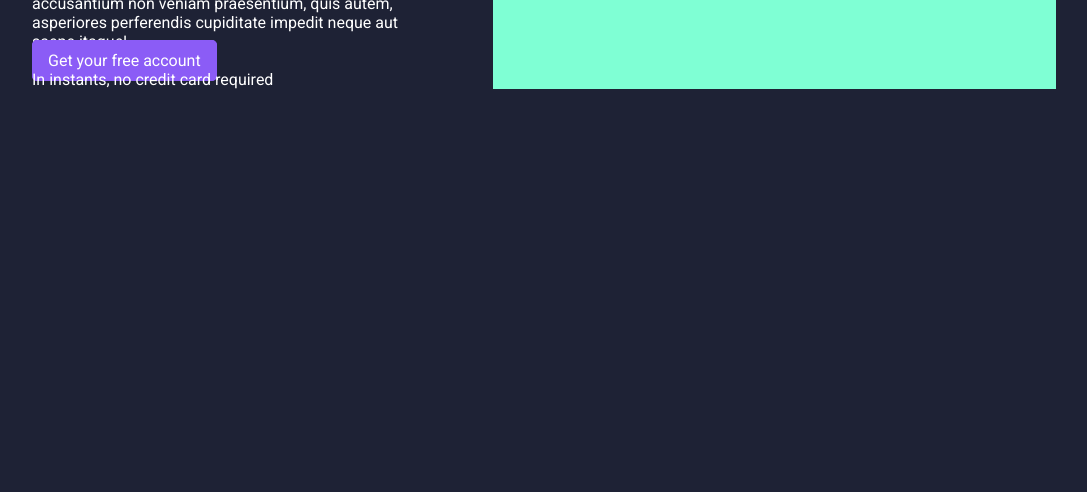
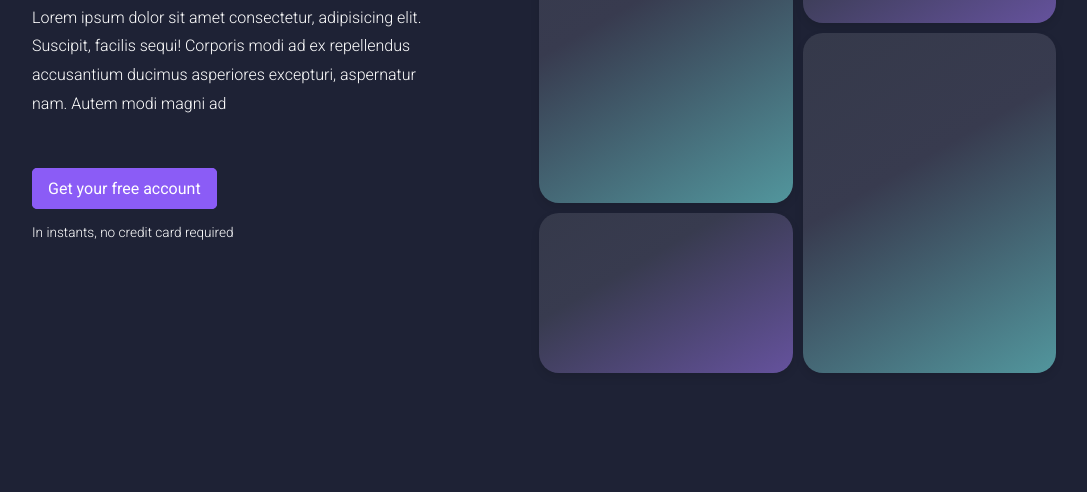
Before and after one commit to sannunez/FRONT-END-DESIGN, a plain HTML site: page Aula 17-04 & 24-04/index.html in a window 1280 px wide. Shown: the part 308-800 px from the top of the page, without its empty margins (96-1183 px from the left). Drawn offline with Linux system fonts and the light colour scheme.

Commit message:
Aula 24-04

```diff
--- a/Aula 17-04/CSS/style.css
+++ b/Aula 17-04 & 24-04/CSS/style.css
@@ -30,7 +30,7 @@ nav ul {
     list-style: none;
     align-items: center;
     gap: 10px;
-    flex-wrap: wrap;
+    /* flex-wrap: wrap; */
 }
 
 nav ul li a {
@@ -66,6 +66,7 @@ nav img {
     display: flex;
     justify-content: space-between;
     padding-top: 5rem;
+    flex-wrap: wrap;
 }
 
 .esquerda {
@@ -76,7 +77,6 @@ nav img {
 .direita {
     width: 55%;
     min-width: 380px;
-    background-color: aquamarine;
 }
 
 .banner-header h2 {
@@ -85,3 +85,72 @@ nav img {
     color: #8b5cf6;
     letter-spacing: 2px;
 }
+
+.banner-header h1 {
+    margin-top: 20px;
+    font-size: 2.2rem;
+}
+
+.banner-header p {
+    margin: 20px 0 60px 0;
+    font-weight: 300;
+    line-height: 1.8rem;
+    font-size: 1rem;
+}
+
+.dashboard {
+    display: flex;
+    justify-content: flex-end;
+    gap: 10px;
+}
+
+.banner-header .mini-message {
+    font-size: 0.85rem;
+}
+
+.group-blocks {
+    width: 45%;
+    max-width: 270px;
+}
+
+.bloco {
+    height: 300px;
+    background-color: #444;
+    padding: 20px;
+    border-radius: 20px;
+    box-shadow: 0 4px 8px rgba(0, 0, 0, 0.1);
+    margin-bottom: 10px;
+}
+
+.bloco-maior {
+    height: 300px;
+    background: rgb(53,57,74);
+    background: linear-gradient(150deg, rgba(53,57,74,1) 0%, rgba(56,59,79,1) 40%, rgba(82,150,157,1) 100%);
+}
+
+.bloco-menor {
+    height: 120px;
+    background: rgb(53,57,74);
+    background: linear-gradient(150deg, rgba(53,57,74,1) 0%, rgba(56,59,79,1) 35%, rgba(101,82,157,1) 100%);
+}
+
+
+@media screen and (max-width: 862px) {
+    .banner-header.esquerda {
+        width: 100%;
+    }
+
+    .banner-header .direita {
+        width: 100%;
+    }
+
+    .dashboard {
+        justify-content: center;
+    }
+}
+
+@media screen and (max-width: 768px) {
+    nav ul {
+        display: none;
+    }
+}
--- a/Aula 17-04/index.html
+++ b/Aula 17-04 & 24-04/index.html
@@ -30,7 +30,7 @@
                     <h2>Save more than you can spend in a year</h2>
                     <h1>Regain control of your business all in one place</h1>
                     <p>
-                        Lorem, ipsum dolor sit amet consectetur adipisicing elit. Est quod sit accusamus debitis velit, ullam repellendus accusantium non veniam praesentium, quis autem, asperiores perferendis cupiditate impedit neque aut saepe itaque!
+                        Lorem ipsum dolor sit amet consectetur, adipisicing elit. Suscipit, facilis sequi! Corporis modi ad ex repellendus accusantium ducimus asperiores excepturi, aspernatur nam. Autem modi magni ad
                     </p>
                     <a href="#" class="btn" id="">Get your free account</a>
                     <p class="mini-message">In instants, no credit card required</p>
```
